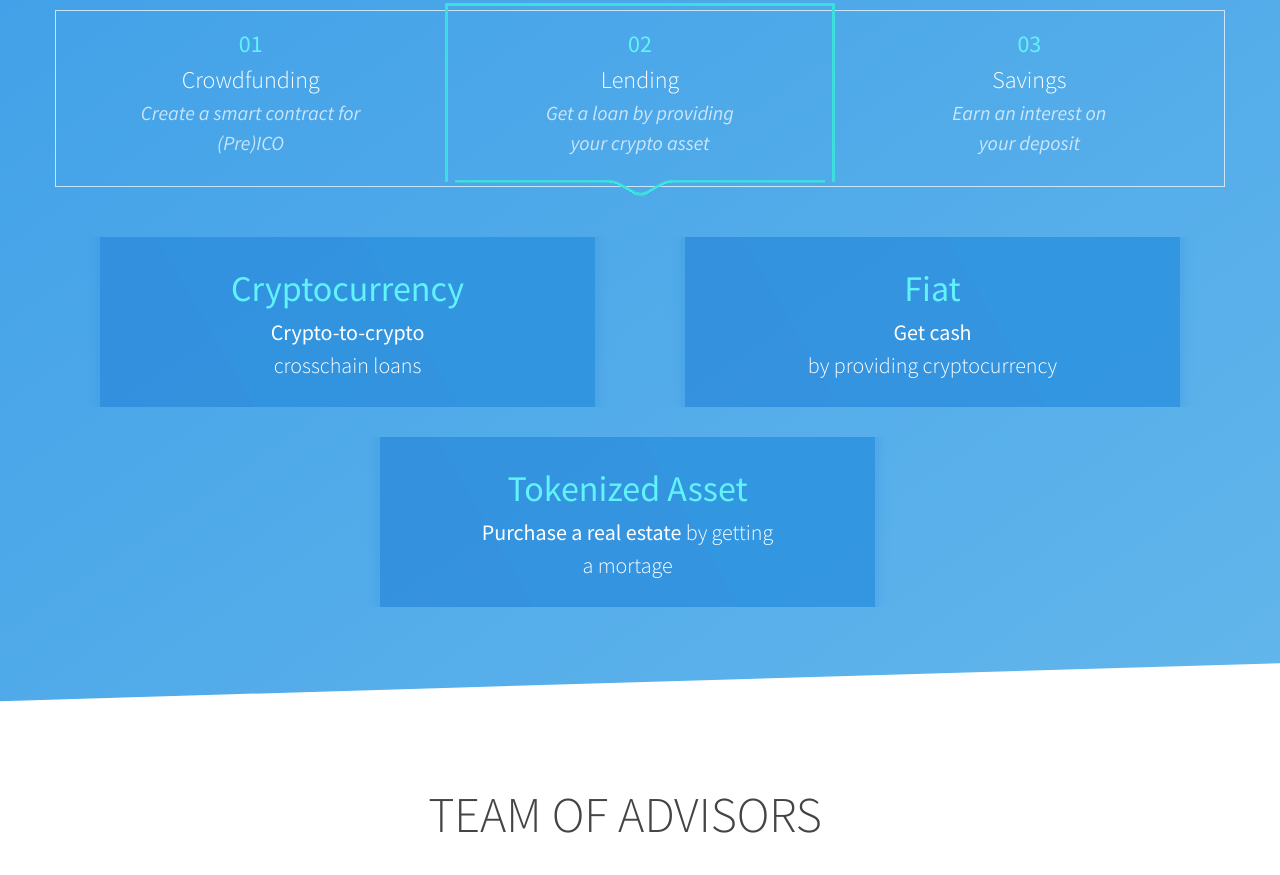
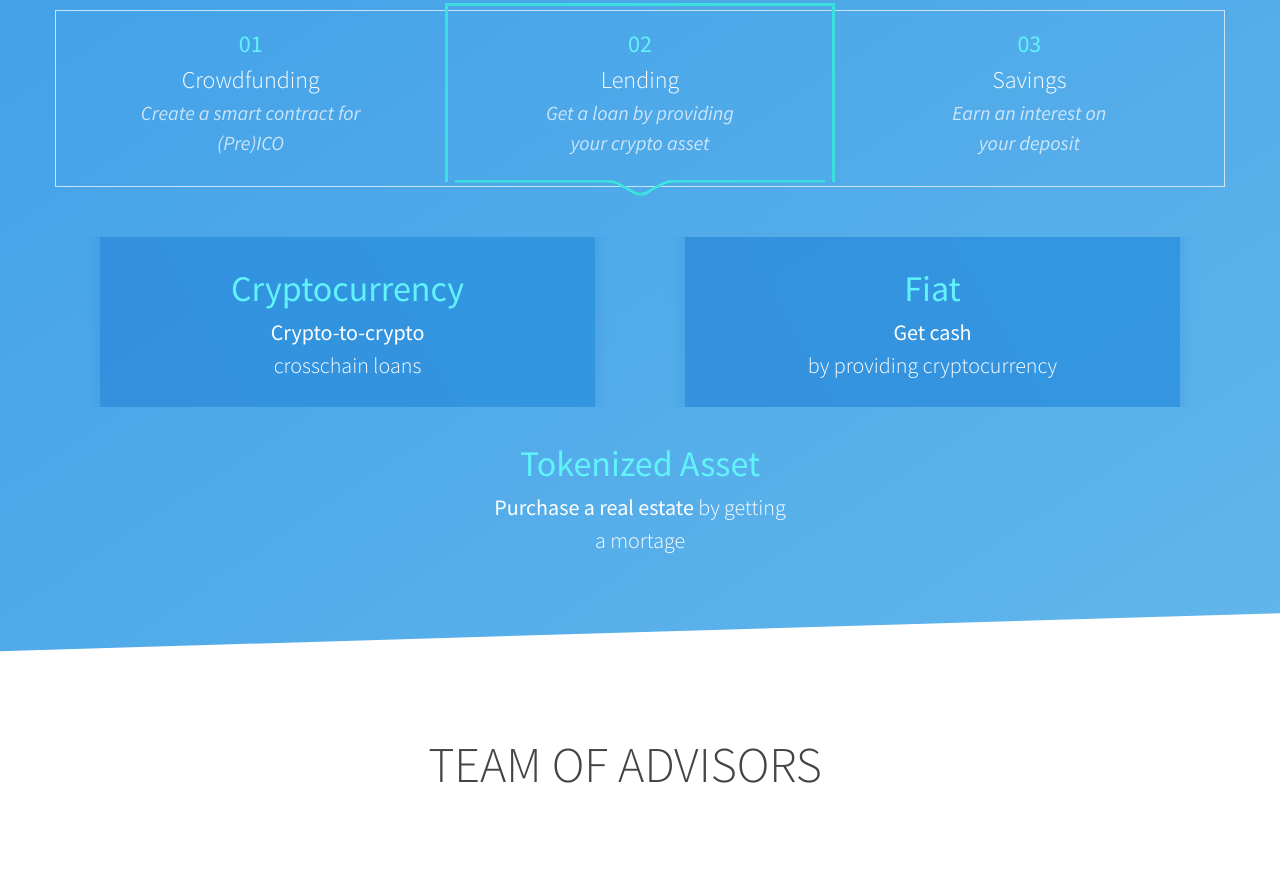
Before and after one commit to AlfaToken/landing-page, a plain HTML site: page index.html in a window 1280 px wide. Shown: the part 1708-2583 px from the top of the page. Drawn offline with Linux system fonts and the light colour scheme.

Commit message:
Update index.html

```diff
--- a/index.html
+++ b/index.html
@@ -413,7 +413,7 @@
 					</div>
 					<br/>
 					<div class="row j-front">
-						<div class="col-md-6 col-md-offset-3 subtext">
+						<!div class="col-md-6 col-md-offset-3 subtext">
 							<span style="font-size: 36px;color:#61f3fa;font-weight: 400;">Tokenized Asset</span>
 							<br/>
 							<span style="font-size: 22px;color:#ffffff;font-weight: 400;">Purchase a real estate </span><span style="font-size: 22px;color:#ffffff;">by getting</span>
```
